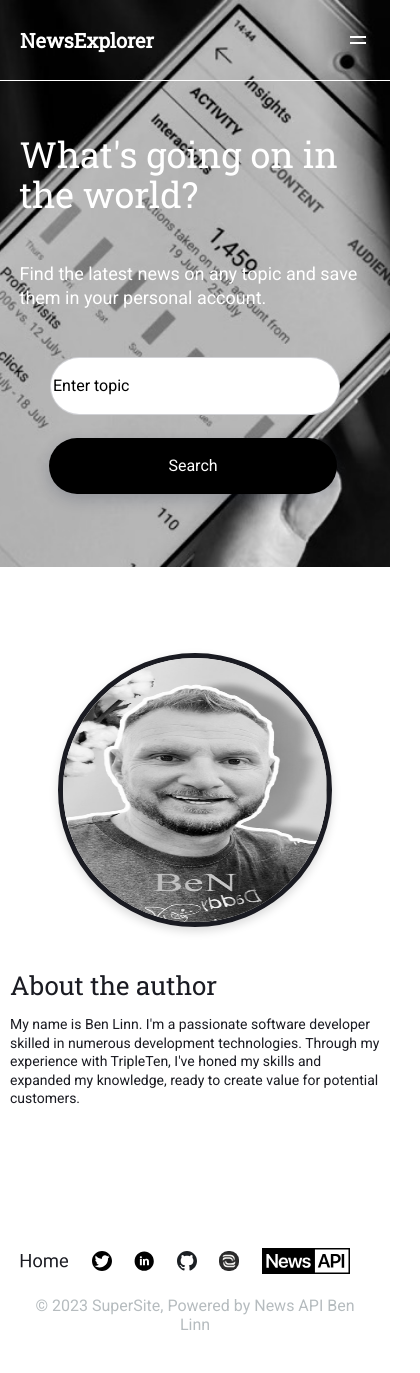
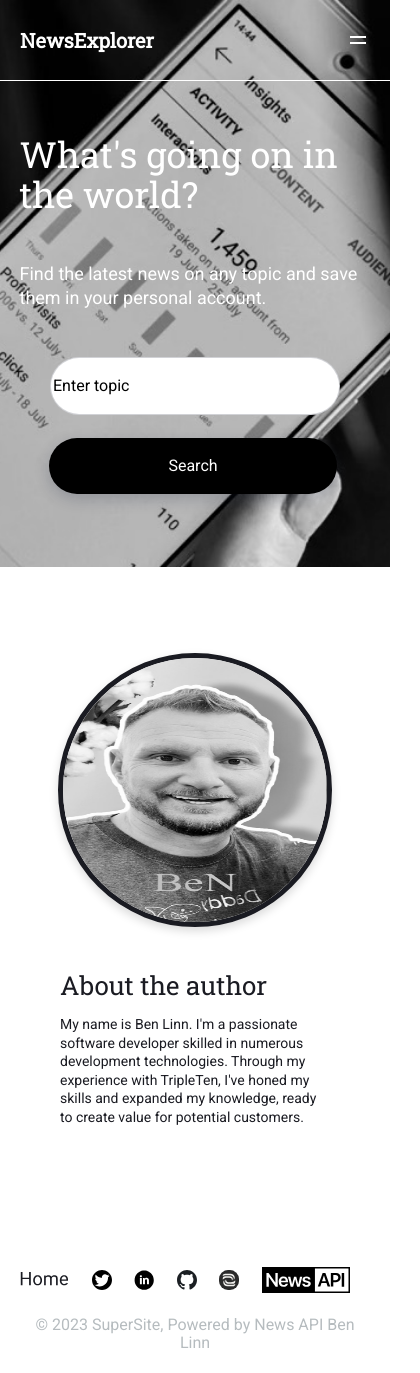
Before and after one commit to blinn26/project-name-frontend, a React (Create React App) app: page / in a window 390 px wide. Shown: the whole page, 420 px wide, since content can reach past the window. Built offline with nearby package versions, Linux system fonts and the light colour scheme.

Commit message:
fixed and submit

```diff
--- a/src/components/About/About.css
+++ b/src/components/About/About.css
@@ -58,8 +58,7 @@
   .about {
     flex-direction: column;
     align-items: center;
-    justify-content: center;
-    padding-right: 0;
+    margin-left: 50px;
   }
 
   .about__image {
```
Also changed, not shown: src/components/SearchForm/SearchForm.css (+1 -6 lines).
